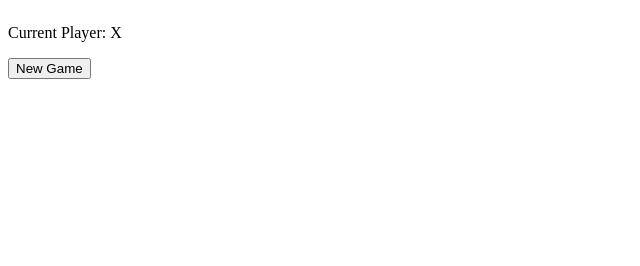
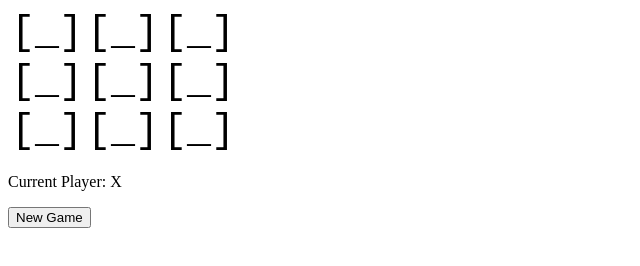
Before and after one commit to awdbyhm2/HomeWork, a plain HTML site: page index.html in a window 1280 px wide. Shown: the whole page, without its empty margins (0-640 px from the left). Drawn offline with Linux system fonts and the light colour scheme.

Commit message:
Update index.html

```diff
--- a/index.html
+++ b/index.html
@@ -10,6 +10,6 @@
         <table id="board"></table>
         <p id="currentPlayer">Current Player: X</P>
         <button onclick="init()">New Game</button>
-        <script src="tictactoe.js"></script>
+        <script src="script.js"></script>
     </body>
 </html>
```
